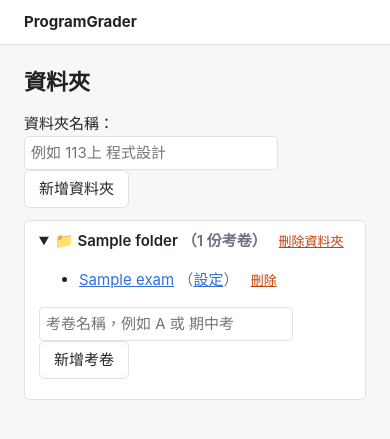
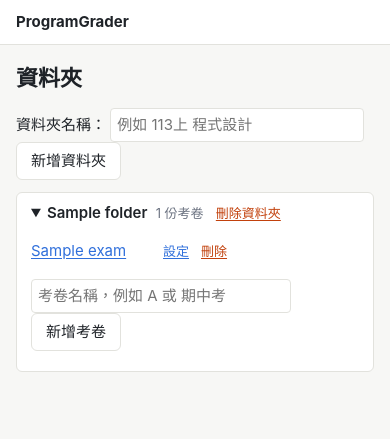
Before and after one commit to Ben1821/ProgramGrader, a Django app: page / in a window 390 px wide, after a click that opens the changed part. Shown: the top 439 px of the page. Run offline with Django 5.2, Linux system fonts and the light colour scheme; tables that the repository leaves empty hold one stand-in row (values such as "Sample post").

Commit message:
style: polish home list, settings notes, focus/selection, mobile overflow
Co-Authored-By: Claude Opus 5.5 <noreply@anthropic.com>

```diff
--- a/ProgramGrader/grader/forms.py
+++ b/ProgramGrader/grader/forms.py
@@ -45,6 +45,11 @@ class QuestionForm(forms.ModelForm):
     class Meta:
         model = Question
         fields = ['code', 'points', 'time_limit', 'order']
+
+    def __init__(self, *args, **kwargs):
+        super().__init__(*args, **kwargs)
+        if self.instance.pk:
+            self.initial['points'] = fmt(self.instance.points)
 
     def clean_code(self):
         return self.cleaned_data['code'].upper()
--- a/ProgramGrader/grader/static/grader/style.css
+++ b/ProgramGrader/grader/static/grader/style.css
@@ -13,16 +13,23 @@
 * { box-sizing: border-box; }
 body { margin: 0; background: var(--bg); color: var(--text);
   font: 15px/1.6 -apple-system, "PingFang TC", "Noto Sans TC", "Microsoft JhengHei", sans-serif; }
-a { color: var(--accent); }
+a { color: var(--accent); text-underline-offset: 2px; }
+::selection { background: #cfe0ff; }
+a:focus-visible, button:focus-visible, summary:focus-visible, input:focus-visible, textarea:focus-visible {
+  outline: 2px solid var(--accent); outline-offset: 2px; }
+input[type=file]::file-selector-button { font: inherit; padding: 6px 14px; margin-right: 10px; cursor: pointer;
+  border: 1px solid var(--line); border-radius: 6px; background: var(--panel); color: var(--text); }
+.table-wrap { position: relative; max-width: 100%; overflow-x: auto; }  /* 讓 .sr-only 留在容器內 */
+.note { font-size: 12px; color: #8a3b0f; }
 main { padding: 20px 24px; max-width: 1400px; margin: 0 auto; }
 h1 { font-size: 22px; margin: 0 0 12px; }
 h2 { font-size: 17px; margin: 20px 0 8px; }
 h3 { font-size: 15px; margin: 16px 0 8px; }
 
-.topbar { display: flex; align-items: center; gap: 12px; padding: 10px 24px;
+.topbar { display: flex; flex-wrap: wrap; align-items: center; gap: 4px 12px; padding: 10px 24px;
   background: var(--panel); border-bottom: 1px solid var(--line); }
 .topbar .brand { font-weight: 700; text-decoration: none; color: var(--text); }
-.topbar nav { margin-left: auto; display: flex; gap: 16px; }
+.topbar nav { margin-left: auto; display: flex; gap: 16px; white-space: nowrap; }
 .crumb, .muted { color: var(--muted); }
 .hint { color: var(--muted); font-size: 14px; }
 .warn { color: var(--bad); }
@@ -43,7 +50,15 @@ button, .button { padding: 6px 14px; border: 1px solid var(--line); border-radiu
 .inline-form { margin: 12px 0; }
 .back { display: inline-block; margin-bottom: 12px; text-decoration: none; }
 .folder { background: var(--panel); border: 1px solid var(--line); border-radius: 6px; padding: 8px 14px; margin-bottom: 10px; }
-.folder summary { cursor: pointer; font-weight: 600; }
+.folder summary { cursor: pointer; }
+.folder-name { font-weight: 600; }
+.folder summary .muted { font-size: 13px; margin-left: 4px; }
+.exam-list { list-style: none; margin: 10px 0 4px; padding: 0; }
+.exam-list li { display: flex; align-items: baseline; gap: 12px; padding: 4px 0; border-top: 1px solid var(--line); }
+.exam-list li:first-child { border-top: 0; }
+.exam-list .exam-name { min-width: 8em; }
+.add-exam input[type=text] { width: 260px; max-width: 100%; }
+.case input[type=number] { width: 80px; }
 .upload-box { background: var(--panel); border: 1px solid var(--line); border-radius: 6px; padding: 4px 14px 8px; }
 table.grid + template + button, #t-rows + template + button { margin-top: 8px; }
 
@@ -91,7 +106,7 @@ table.overview thead th { position: sticky; top: 0; z-index: 2; background: #f0f
 .bar > span { display: block; height: 100%; background: var(--ok); }
 .bar-wide { width: 100%; }
 .bar-label { margin-left: 8px; font-variant-numeric: tabular-nums; font-size: 13px; color: var(--muted); }
-.progress-counts { display: grid; grid-template-columns: repeat(4, auto); gap: 4px 16px; margin: 12px 0; }
+.progress-counts { display: grid; grid-template-columns: repeat(auto-fit, minmax(64px, 1fr)); gap: 4px 16px; margin: 12px 0; }
 .progress-counts div { display: flex; flex-direction: column; }
 .progress-counts dt { font-size: 13px; color: var(--muted); }
 .progress-counts dt .mark { margin: 0 4px 0 0; }
@@ -109,6 +124,7 @@ table.overview thead th { position: sticky; top: 0; z-index: 2; background: #f0f
 .student-search { display: flex; align-items: center; gap: 6px; font-size: 14px; }
 .student-search input { width: 150px; }
 .search-status { color: var(--bad); font-size: 13px; }
+.progress-panel > * { min-width: 0; }
 @media (max-width: 900px) { .progress-panel { grid-template-columns: 1fr; } }
 
 /* 批改頁：側邊欄分頁 */
@@ -179,3 +195,8 @@ pre.code { background: var(--panel); border: 1px solid var(--line); border-radiu
 .grade-form label { display: block; font-weight: 600; }
 .grade-form input[type=number] { width: 100px; }
 @media (max-width: 900px) { .grade-layout { grid-template-columns: 1fr; } .side, .grade-form { position: static; max-height: none; } }
+.exam-list .small { margin-left: 0; }
+@media (max-width: 600px) {
+  main { padding: 16px; }
+  .topbar { padding: 10px 16px; }
+}
--- a/ProgramGrader/grader/templates/grader/_question_row.html
+++ b/ProgramGrader/grader/templates/grader/_question_row.html
@@ -6,7 +6,7 @@
   <td>
     {% if f.instance.pk %}
       <a href="{% url 'grader:question_cases' f.instance.pk %}">{{ f.instance.cases.count }} 組測資</a>
-      {% if not f.instance.cases.exists %}<div class="warn">此題沒有測資，將視為全部通過</div>{% endif %}
+      {% if not f.instance.cases.exists %}<div class="note">無測資，視為全部通過</div>{% endif %}
     {% else %}<span class="muted">儲存後可設定</span>{% endif %}
   </td>
   <td>{% if f.instance.pk %}<a class="danger" href="{% url 'grader:question_delete' f.instance.pk %}">刪除</a>{% endif %}</td>
--- a/ProgramGrader/grader/templates/grader/home.html
+++ b/ProgramGrader/grader/templates/grader/home.html
@@ -10,18 +10,18 @@
 
 {% for folder in folders %}
   <details class="folder" {% if open_id == folder.id|stringformat:'d' %}open{% endif %}>
-    <summary>📁 {{ folder.name }} <span class="muted">（{{ folder.exams.all|length }} 份考卷）</span>
+    <summary><span class="folder-name">{{ folder.name }}</span> <span class="muted">{{ folder.exams.all|length }} 份考卷</span>
       <a class="danger small" href="{% url 'grader:folder_delete' folder.id %}">刪除資料夾</a></summary>
     <ul class="exam-list">
       {% for e in folder.exams.all %}
-        <li><a href="{% url 'grader:exam_overview' e.id %}">{{ e.name }}</a>
-          <span class="muted">（<a href="{% url 'grader:exam_settings' e.id %}">設定</a>）</span>
+        <li><a class="exam-name" href="{% url 'grader:exam_overview' e.id %}">{{ e.name }}</a>
+          <a class="small" href="{% url 'grader:exam_settings' e.id %}">設定</a>
           <a class="danger small" href="{% url 'grader:exam_delete' e.id %}">刪除</a></li>
       {% empty %}
         <li class="muted">這個資料夾還沒有考卷</li>
       {% endfor %}
     </ul>
-    <form method="post" action="{% url 'grader:exam_create' %}" class="inline-form">
+    <form method="post" action="{% url 'grader:exam_create' %}" class="inline-form add-exam">
       {% csrf_token %}
       <input type="hidden" name="folder" value="{{ folder.id }}">
       <input type="text" name="name" maxlength="100" required placeholder="考卷名稱，例如 A 或 期中考"
--- a/ProgramGrader/grader/templates/grader/overview.html
+++ b/ProgramGrader/grader/templates/grader/overview.html
@@ -29,7 +29,7 @@
       </div>
     </div>
 
-    <table class="progress-table">
+    <div class="table-wrap"><table class="progress-table">
       <caption class="sr-only">各題批改進度</caption>
       <thead><tr><th scope="col">題號</th><th scope="col">進度</th><th scope="col">待改</th><th scope="col">需複查</th><th scope="col"><span class="sr-only">動作</span></th></tr></thead>
       <tbody>
@@ -54,7 +54,7 @@
           </tr>
         {% endfor %}
       </tbody>
-    </table>
+    </table></div>
   </section>
   {% endwith %}
 
```
Also changed, not shown: ProgramGrader/grader/templates/grader/exam_settings.html (+4 -4 lines), .impeccable/critique/2026-10-31T11-55-13Z__der-grader-templates-grader-overview-html-c42a3689.md.
